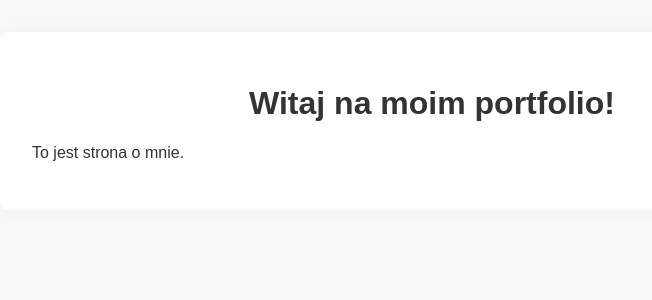
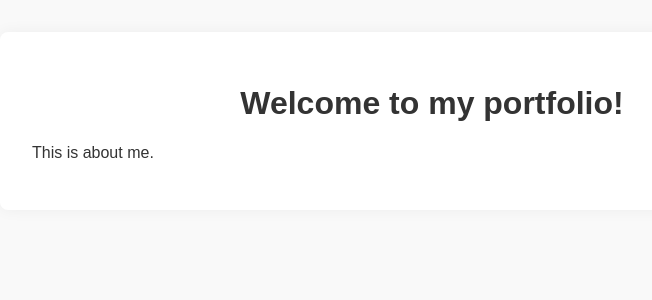
Before and after one commit to sebastian-elbacho/flask_assignment, a Flask app: page /about in a window 1280 px wide. Shown: the part 50-350 px from the top of the page, without its empty margins (208-860 px from the left). Run offline with Flask 3, Linux system fonts and the light colour scheme.

Commit message:
changed for english

```diff
--- a/templates/about.html
+++ b/templates/about.html
@@ -1,6 +1,6 @@
 {% extends "base.html" %}
 {% block title %}O mnie{% endblock %}
 {% block content %}
-<h1>Witaj na moim portfolio!</h1>
-<p>To jest strona o mnie.</p>
+<h1>Welcome to my portfolio!</h1>
+<p>This is about me.</p>
 {% endblock %}
```
